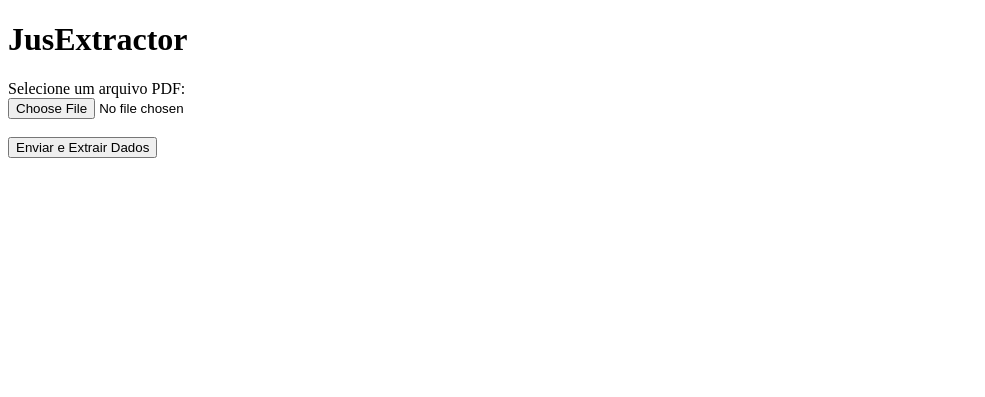
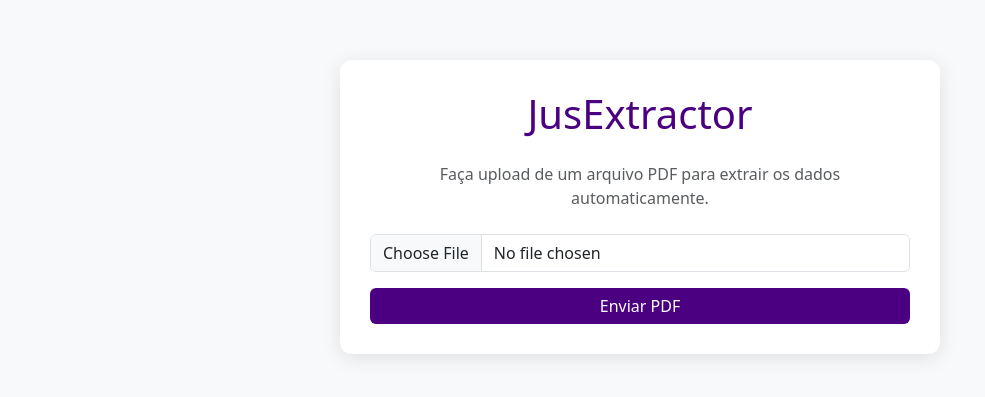
Before and after one commit to resenhandodirei/JusExtractor, a Flask app: page / in a window 1280 px wide. Shown: the top 397 px of the page, without its empty margins (0-985 px from the left). Run offline with Flask 3, Linux system fonts and the light colour scheme.

Commit message:
feat: melhorei o html

```diff
--- a/templates/index.html
+++ b/templates/index.html
@@ -1,15 +1,56 @@
 <!DOCTYPE html>
-<html lang="pt-BR">
+<html lang="pt-br">
 <head>
     <meta charset="UTF-8">
     <title>JusExtractor</title>
+    <meta name="viewport" content="width=device-width, initial-scale=1">
+
+    <!-- Bootstrap 5 -->
+    <link href="https://cdn.jsdelivr.net/npm/bootstrap@5.3.3/dist/css/bootstrap.min.css" rel="stylesheet">
+
+    <style>
+        body {
+            background-color: #f8f9fa;
+        }
+        .container {
+            max-width: 600px;
+            margin-top: 60px;
+            padding: 30px;
+            background: white;
+            border-radius: 12px;
+            box-shadow: 0 4px 20px rgba(0, 0, 0, 0.1);
+        }
+        .btn-primary {
+            background-color: #4b0082;
+            border: none;
+        }
+        .btn-primary:hover {
+            background-color: #370062;
+        }
+        h1 {
+            color: #4b0082;
+        }
+    </style>
 </head>
 <body>
-    <h1>JusExtractor</h1>
-    <form action="/upload" method="POST" enctype="multipart/form-data">
-        <label for="pdf_file">Selecione um arquivo PDF:</label><br>
-        <input type="file" name="pdf_file" accept=".pdf" required><br><br>
-        <button type="submit">Enviar e Extrair Dados</button>
-    </form>
+
+    <div class="container text-center">
+        <h1 class="mb-4">JusExtractor</h1>
+        <p class="mb-4 text-muted">Faça upload de um arquivo PDF para extrair os dados automaticamente.</p>
+
+        <form method="POST" enctype="multipart/form-data">
+            <div class="mb-3">
+                <input class="form-control" type="file" name="pdf_file" accept=".pdf" required>
+            </div>
+            <button type="submit" class="btn btn-primary w-100">Enviar PDF</button>
+        </form>
+
+        {% if dados %}
+            <hr class="my-4">
+            <h4>📄 Dados Extraídos</h4>
+            <pre class="text-start mt-3 bg-light p-3 rounded border">{{ dados }}</pre>
+        {% endif %}
+    </div>
+
 </body>
 </html>
```
